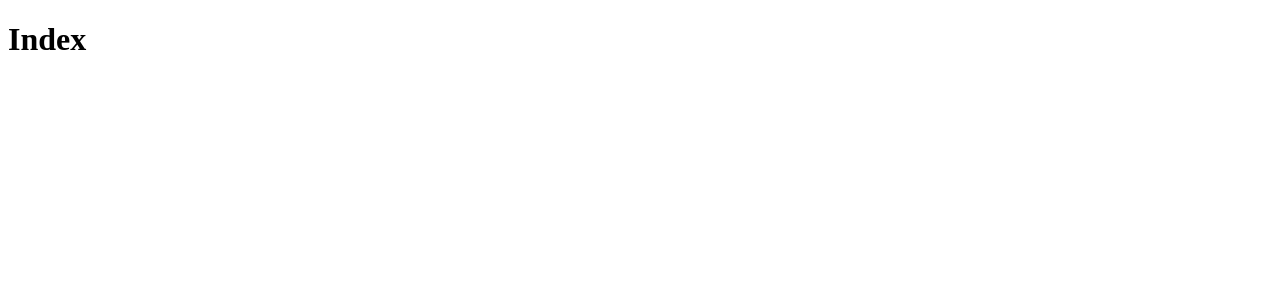
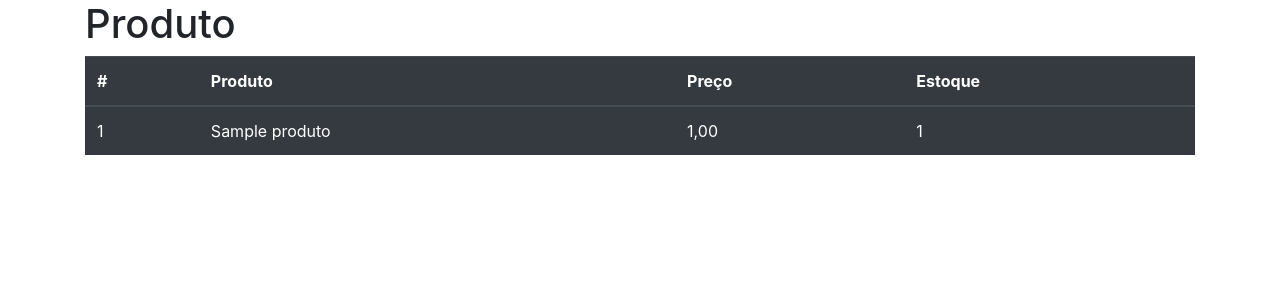
Before and after one commit to luizclaudiobenevenuto/cadastro_lcb, a Django app: page / in a window 1280 px wide. Before the commit the part shown is almost empty. Shown: the top 300 px of the page. Run offline with Django 4.2, Linux system fonts and the light colour scheme; tables that the repository leaves empty hold one stand-in row (values such as "Sample post"); grey boxes marked "Sample" are stand-in pictures; parts of the project's set-up code (start-up, migrations or seed data) failed here and were passed over; some libraries are stand-ins or nearby versions.

Commit message:
Apresentando dados do banco de dados no template

```diff
--- /dev/null
+++ b/core/static/css/styles.css
@@ -0,0 +1,3 @@
+a {
+    color: #fff;
+}
--- a/core/templates/index.html
+++ b/core/templates/index.html
@@ -1,11 +1,51 @@
+{% load bootstrap4 %}
+{% load static %}
 <!DOCTYPE html>
 <html lang="pt-br">
 <head>
     <meta charset="UTF-8">
     <title>index</title>
+    {% bootstrap_css %}
+    <link href="{% static 'css/styles.css' %}" rel="stylesheet">
 </head>
 <body>
-    <h1>Index</h1>
-
+    <div class="container">
+    <h1>Produto</h1>
+        <table class="table table-dark">
+            <thead>
+                <tr>
+                    <th scope="col">#</th>
+                    <th scope="col">Produto</th>
+                    <th scope="col">Preço</th>
+                    <th scope="col">Estoque</th>
+                </tr>
+            </thead>
+            <tbody>
+                {% for produto in produtos %}
+                    <tr>
+                        <td scope="row">{{ produto.id }}</td>
+                        <td scope="row"><a href="#modal{{ produto.id}}" data-toggle="modal">{{ produto.nome }}</a></td>
+                        <td scope="row">{{ produto.preco }}</td>
+                        <td scope="row">{{ produto.estoque }}</td>
+                    </tr>
+                    <div class="modal fade bd-example-modal-lg show" id="modal{{produto.id}}" role="dialog">
+                        <div class="modal-dialog">
+                            <div class="modal-content">
+                                <div class="modal-header">
+                                    <button type="button" class="close" data-dismiss="modal">
+                                        <span aria-hidden="true">&times;</span>
+                                    </button>
+                                </div>
+                                <div class="modal-body" id="dynamic-content">
+                                    <img src="{{ produto.imagem.url }}" class="img-fluid" alt="{{ produto.nome }}"/>
+                                </div>
+                            </div>
+                        </div>
+                    </div>
+                {% endfor %}
+            </tbody>
+        </table>
+    </div>
+{% bootstrap_javascript jquery='full' %}
 </body>
 </html>
--- a/core/views.py
+++ b/core/views.py
@@ -3,9 +3,13 @@ from django.shortcuts import render
 from django.contrib import messages
 
 from .forms import ContaForm, ProdutoModelForm
+from .models import Produto
 
 def index(request):
-    return render(request, 'index.html')
+    context ={
+        'produtos': Produto.objects.all()
+    }
+    return render(request, 'index.html', context)
 
 
 def contato(request):
```
